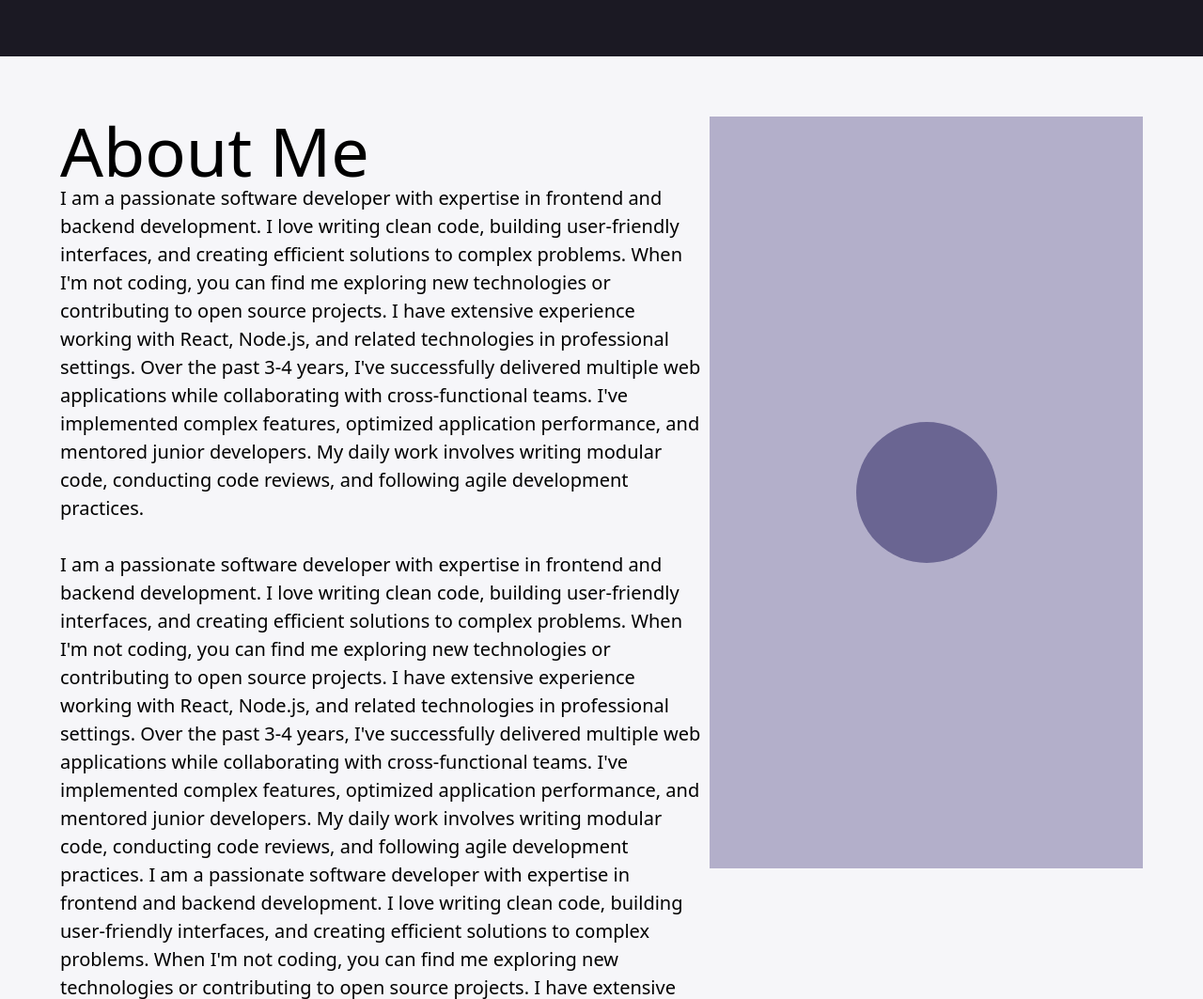
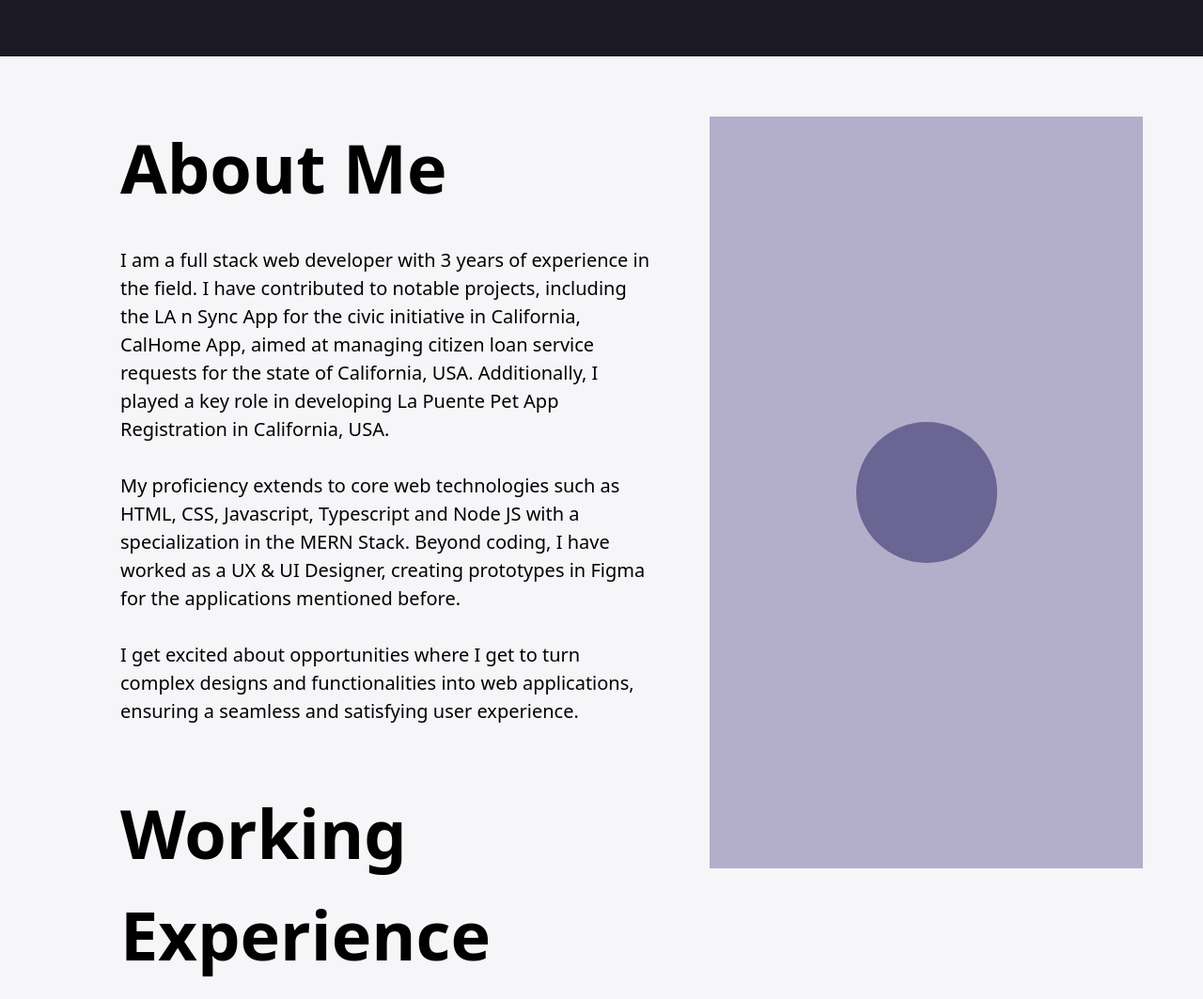
Before and after one commit to Ed4n/edgardo-suncin, an Astro site: page / in a window 1280 px wide. Shown: the part 740-1803 px from the top of the page at 94% size. Built offline with nearby package versions, Linux system fonts and the light colour scheme; Astro itself is replaced by a stand-in of ours.

Commit message:
some header features added and about description added to

```diff
--- a/src/components/About.astro
+++ b/src/components/About.astro
@@ -1,28 +1,17 @@
 <section class="w-full min-h-screen bg-mirage-50 p-16 text-[20px] flex justify-between items-center top-0">
-<div class="w-[60%] ">
-<h1 class="text-7xl">About Me</h1>
-I am a passionate software developer with expertise in frontend and backend development. I love writing clean code, building user-friendly interfaces, and creating efficient solutions to complex problems. When I'm not coding, you can find me exploring new technologies or contributing to open source projects.
-I have extensive experience working with React, Node.js, and related technologies in professional settings. Over the past 3-4 years, I've successfully delivered multiple web applications while collaborating with cross-functional teams. I've implemented complex features, optimized application performance, and mentored junior developers. My daily work involves writing modular code, conducting code reviews, and following agile development practices.
+<div class="w-[60%] px-16 ">
+<h1>About Me</h1>
+<br>
+<p>
+I am a full stack web developer with 3 years of experience in the field. I have contributed to notable projects, including the LA n Sync App for the civic initiative in California, CalHome App, aimed at managing citizen loan service requests for the state of California, USA. Additionally, I played a key role in developing La Puente Pet App Registration in California, USA.
+<br><br>
+My proficiency extends to core web technologies such as HTML, CSS, Javascript, Typescript and Node JS with a specialization in the MERN Stack. Beyond coding, I have worked as a UX & UI Designer, creating prototypes in Figma for the applications mentioned before.
+<br><br>
+I get excited about opportunities where I get to turn complex designs and functionalities into web applications, ensuring a seamless and satisfying user experience.
+</p>
 <br><br>
 
-I am a passionate software developer with expertise in frontend and backend development. I love writing clean code, building user-friendly interfaces, and creating efficient solutions to complex problems. When I'm not coding, you can find me exploring new technologies or contributing to open source projects.
-I have extensive experience working with React, Node.js, and related technologies in professional settings. Over the past 3-4 years, I've successfully delivered multiple web applications while collaborating with cross-functional teams. I've implemented complex features, optimized application performance, and mentored junior developers. My daily work involves writing modular code, conducting code reviews, and following agile development practices.
-
-I am a passionate software developer with expertise in frontend and backend development. I love writing clean code, building user-friendly interfaces, and creating efficient solutions to complex problems. When I'm not coding, you can find me exploring new technologies or contributing to open source projects.
-I have extensive experience working with React, Node.js, and related technologies in professional settings. Over the past 3-4 years, I've successfully delivered multiple web applications while collaborating with cross-functional teams. I've implemented complex features, optimized application performance, and mentored junior developers. My daily work involves writing modular code, conducting code reviews, and following agile development practices.
-
-I am a passionate software developer with expertise in frontend and backend development. I love writing clean code, building user-friendly interfaces, and creating efficient solutions to complex problems. When I'm not coding, you can find me exploring new technologies or contributing to open source projects.
-I have extensive experience working with React, Node.js, and related technologies in professional settings. Over the past 3-4 years, I've successfully delivered multiple web applications while collaborating with cross-functional teams. I've implemented complex features, optimized application performance, and mentored junior developers. My daily work involves writing modular code, conducting code reviews, and following agile development practices.
-<br><br><br>
-I am a passionate software developer with expertise in frontend and backend development. I love writing clean code, building user-friendly interfaces, and creating efficient solutions to complex problems. When I'm not coding, you can find me exploring new technologies or contributing to open source projects.
-I have extensive experience working with React, Node.js, and related technologies in professional settings. Over the past 3-4 years, I've successfully delivered multiple web applications while collaborating with cross-functional teams. I've implemented complex features, optimized application performance, and mentored junior developers. My daily work involves writing modular code, conducting code reviews, and following agile development practices.
-<br><br><br>
-I am a passionate software developer with expertise in frontend and backend development. I love writing clean code, building user-friendly interfaces, and creating efficient solutions to complex problems. When I'm not coding, you can find me exploring new technologies or contributing to open source projects.
-I have extensive experience working with React, Node.js, and related technologies in professional settings. Over the past 3-4 years, I've successfully delivered multiple web applications while collaborating with cross-functional teams. I've implemented complex features, optimized application performance, and mentored junior developers. My daily work involves writing modular code, conducting code reviews, and following agile development practices.
-<br><br><br>
-I am a passionate software developer with expertise in frontend and backend development. I love writing clean code, building user-friendly interfaces, and creating efficient solutions to complex problems. When I'm not coding, you can find me exploring new technologies or contributing to open source projects.
-<br><br><br>
-I have extensive experience working with React, Node.js, and related technologies in professional settings. Over the past 3-4 years, I've successfully delivered multiple web applications while collaborating with cross-functional teams. I've implemented complex features, optimized application performance, and mentored junior developers. My daily work involves writing modular code, conducting code reviews, and following agile development practices.
+<h1>Working Experience</h1>
 
 </div>
 
@@ -31,3 +20,11 @@ I have extensive experience working with React, Node.js, and related technologie
 
 </div>
 </section>
+
+<style>
+h1 {
+    font-size: 4.5rem;
+    font-weight: bold;
+    color: --var(mirage-950);
+}
+</style>
--- a/src/layouts/Layout.astro
+++ b/src/layouts/Layout.astro
@@ -27,6 +27,7 @@ const {title} = Astro.props
 
 :root {
     --mirage-50: #f6f6f9;
+    ---mirage-950: #1b1923;
 }
 
 .header-icon {
```
